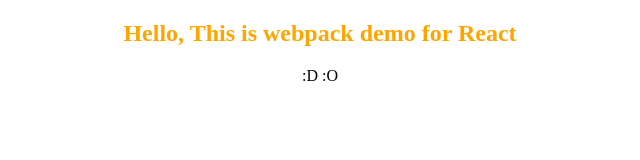
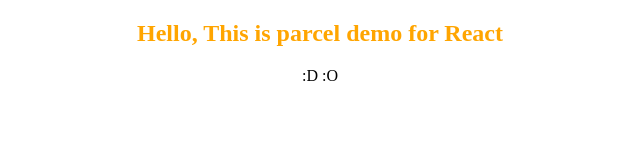
Before and after one commit to satsuya0114/parcel-react-start-kit, a React app: page / in a window 1280 px wide. Shown: the whole page, without its empty margins (320-960 px from the left). Built offline with nearby package versions, Linux system fonts and the light colour scheme; some packages are replaced by stand-ins of ours.

Commit message:
trim part of words on txt

```diff
--- a/containers/Home/Home.js
+++ b/containers/Home/Home.js
@@ -5,7 +5,7 @@
   render() {
     return (
       <div style={{ textAlign: 'center' }} >
-        <h2 className="orange">Hello, This is webpack demo for React</h2>
+        <h2 className="orange">Hello, This is parcel demo for React</h2>
         <p>:D :O</p>
       </div>
     );
--- a/index.html
+++ b/index.html
@@ -2,7 +2,7 @@
 <html>
   <head>
     <meta charset="UTF-8">
-    <title>webpack simple project for ReactJS</title>
+    <title>parcel simple project for ReactJS</title>
     <meta http-equiv="X-UA-Compatible" content="IE=edge,chrome=1">
     <meta name="description" content="">
     <meta name="viewport" content="width=device-width, initial-scale=1.0, maximum-scale=1.0, user-scalable=1">
```
